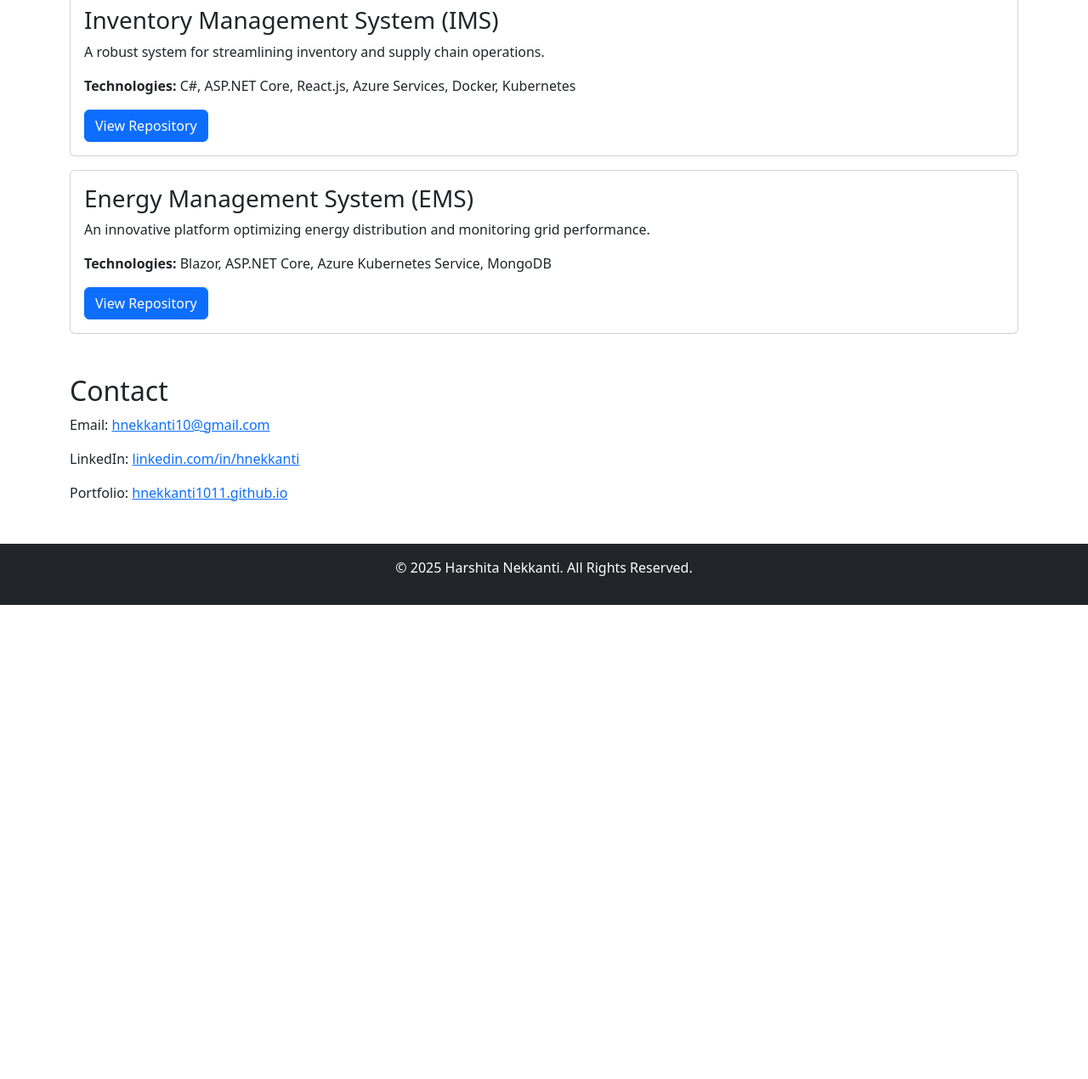
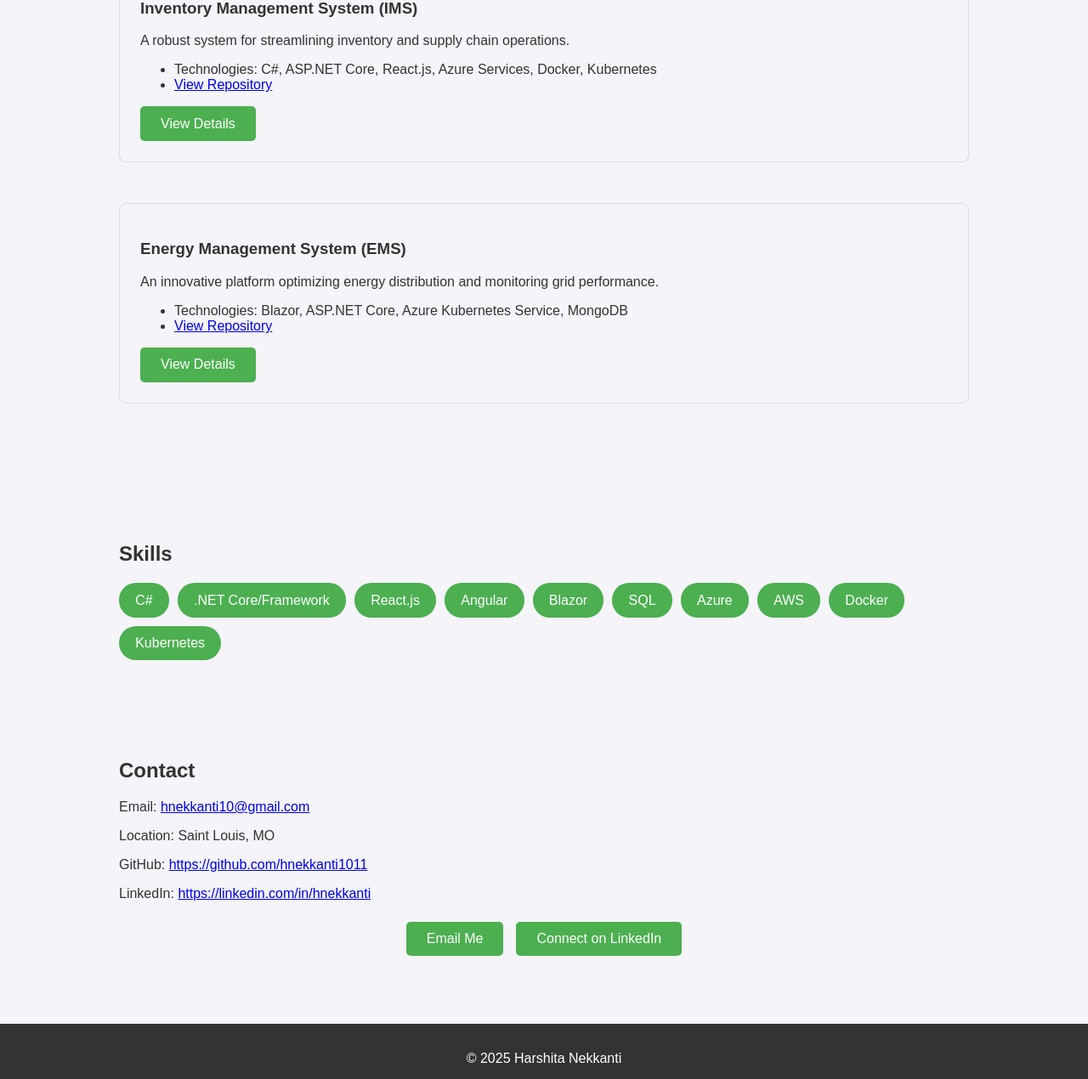
Before and after one commit to hnekkanti1011/hnekkanti1011, a plain HTML site: page index.html in a window 1280 px wide. Shown: the part 629-1899 px from the top of the page at 85% size. Before the commit the page ends 1341 px from the top, so only its background shows below. Drawn offline with nearby package versions, Linux system fonts and the light colour scheme.

Commit message:
Update index.html

```diff
--- a/index.html
+++ b/index.html
@@ -3,66 +3,202 @@
 <head>
   <meta charset="UTF-8">
   <meta name="viewport" content="width=device-width, initial-scale=1.0">
-    <title>Harshita Nekkanti - Portfolio</title>
-    <link rel="stylesheet" href="https://cdnjs.cloudflare.com/ajax/libs/bootstrap/5.3.0/css/bootstrap.min.css">
+  <title>Harshita Nekkanti Portfolio</title>
+  <style>
+    body {
+      font-family: Arial, sans-serif;
+      margin: 0;
+      padding: 0;
+      background-color: #f4f4f9;
+      color: #333;
+    }
+    header {
+      background-color: #4CAF50;
+      color: white;
+      padding: 2rem 0;
+      text-align: center;
+      position: sticky;
+      top: 0;
+      z-index: 1000;
+    }
+    nav {
+      text-align: center;
+      margin: 1rem 0;
+    }
+    nav a {
+      color: white;
+      text-decoration: none;
+      margin: 0 1rem;
+      font-weight: bold;
+      padding: 0.5rem 1rem;
+      border-radius: 5px;
+      background-color: #333;
+      transition: background-color 0.3s ease;
+    }
+    nav a:hover {
+      background-color: #4CAF50;
+    }
+    section {
+      padding: 3rem 2rem;
+      max-width: 1000px;
+      margin: auto;
+    }
+    .project {
+      margin-bottom: 3rem;
+      border: 1px solid #ddd;
+      padding: 1.5rem;
+      border-radius: 8px;
+      transition: transform 0.3s ease, box-shadow 0.3s ease;
+    }
+    .project:hover {
+      transform: translateY(-5px);
+      box-shadow: 0 8px 16px rgba(0, 0, 0, 0.1);
+    }
+    button {
+      background-color: #4CAF50;
+      color: white;
+      border: none;
+      padding: 0.7rem 1.5rem;
+      border-radius: 5px;
+      cursor: pointer;
+      font-size: 1rem;
+      transition: background-color 0.3s ease;
+    }
+    button:hover {
+      background-color: #333;
+    }
+    footer {
+      text-align: center;
+      padding: 1rem;
+      background-color: #333;
+      color: white;
+      margin-top: 2rem;
+    }
+    .skills {
+      display: flex;
+      flex-wrap: wrap;
+      gap: 10px;
+    }
+    .skill {
+      background-color: #4CAF50;
+      color: white;
+      padding: 0.7rem 1.2rem;
+      border-radius: 20px;
+      font-size: 1rem;
+    }
+    .back-to-top {
+      position: fixed;
+      bottom: 30px;
+      right: 30px;
+      background-color: #4CAF50;
+      color: white;
+      border: none;
+      padding: 0.7rem 1.2rem;
+      border-radius: 50%;
+      font-size: 1.2rem;
+      cursor: pointer;
+      box-shadow: 0 8px 16px rgba(0, 0, 0, 0.2);
+      display: none;
+    }
+    .back-to-top:hover {
+      background-color: #333;
+    }
+    .contact-buttons {
+      display: flex;
+      justify-content: center;
+      gap: 15px;
+      margin-top: 1.5rem;
+    }
+    .contact-buttons a {
+      text-decoration: none;
+    }
+  </style>
 </head>
 <body>
-    <header class="bg-dark text-white text-center py-4">
+  <header>
     <h1>Harshita Nekkanti</h1>
     <p>Full Stack .NET Developer | Cloud Enthusiast | Agile Practitioner</p>
+    <nav>
+      <a href="#about">About Me</a>
+      <a href="#projects">Projects</a>
+      <a href="#skills">Skills</a>
+      <a href="#contact">Contact</a>
+    </nav>
   </header>
-
-    <main class="container my-5">
-        <section id="about" class="mb-5">
+  <section id="about">
     <h2>About Me</h2>
     <p>
-               I am a skilled Full Stack .NET Developer with over 8 years of experience in building scalable, secure, and user-focused applications. Proficient in technologies like ASP.NET Core, React.js, Blazor, and Entity Framework Core, I specialize in developing robust APIs, microservices, and responsive front-end solutions. With expertise in Azure and AWS, I create cloud-native applications that drive business success.
+      I'm a Full Stack Developer with over 8 years of experience building scalable, secure software solutions across industries.
+      I specialize in designing robust APIs, developing dynamic front-end applications, and implementing cloud-first architectures.
     </p>
+    <button onclick="alert('Thank you for visiting my portfolio!')">Learn More</button>
   </section>
-
-        <section id="skills" class="mb-5">
-            <h2>Skills</h2>
+  <section id="projects">
+    <h2>Projects</h2>
+    <div class="project">
+      <h3>Inventory Management System (IMS)</h3>
+      <p>A robust system for streamlining inventory and supply chain operations.</p>
       <ul>
-                <li><strong>Programming Languages:</strong> C#, JavaScript (ES6+), TypeScript, SQL, HTML5, CSS3</li>
-                <li><strong>Frameworks & Technologies:</strong> .NET Core/Framework, ASP.NET MVC, Blazor, React.js, Angular, Entity Framework Core, Dapper</li>
-                <li><strong>Cloud & DevOps:</strong> Microsoft Azure, AWS, Azure DevOps, GitHub Actions, Jenkins, Docker, Kubernetes</li>
-                <li><strong>Databases:</strong> SQL Server, MySQL, PostgreSQL, MongoDB, Oracle</li>
-                <li><strong>Messaging & Event Streaming:</strong> RabbitMQ, Azure Service Bus, Apache Kafka, SignalR</li>
+        <li>Technologies: C#, ASP.NET Core, React.js, Azure Services, Docker, Kubernetes</li>
+        <li><a href="https://github.com/hnekkanti1011/IMS" target="_blank">View Repository</a></li>
       </ul>
-        </section>
-
-        <section id="projects" class="mb-5">
-            <h2>Featured Projects</h2>
-            <div class="card mb-3">
-                <div class="card-body">
-                    <h3 class="card-title">Inventory Management System (IMS)</h3>
-                    <p class="card-text">A robust system for streamlining inventory and supply chain operations.</p>
-                    <p><strong>Technologies:</strong> C#, ASP.NET Core, React.js, Azure Services, Docker, Kubernetes</p>
-                    <a href="https://github.com/hnekkanti1011/IMS" class="btn btn-primary">View Repository</a>
+      <button onclick="window.open('https://github.com/hnekkanti1011/IMS', '_blank')">View Details</button>
     </div>
-            </div>
-            <div class="card mb-3">
-                <div class="card-body">
-                    <h3 class="card-title">Energy Management System (EMS)</h3>
-                    <p class="card-text">An innovative platform optimizing energy distribution and monitoring grid performance.</p>
-                    <p><strong>Technologies:</strong> Blazor, ASP.NET Core, Azure Kubernetes Service, MongoDB</p>
-                    <a href="https://github.com/hnekkanti1011/EMS" class="btn btn-primary">View Repository</a>
-                </div>
+    <div class="project">
+      <h3>Energy Management System (EMS)</h3>
+      <p>An innovative platform optimizing energy distribution and monitoring grid performance.</p>
+      <ul>
+        <li>Technologies: Blazor, ASP.NET Core, Azure Kubernetes Service, MongoDB</li>
+        <li><a href="https://github.com/hnekkanti1011/EMS" target="_blank">View Repository</a></li>
+      </ul>
+      <button onclick="window.open('https://github.com/hnekkanti1011/EMS', '_blank')">View Details</button>
     </div>
   </section>
-
-        <section id="contact" class="mb-5">
+  <section id="skills">
+    <h2>Skills</h2>
+    <div class="skills">
+      <span class="skill">C#</span>
+      <span class="skill">.NET Core/Framework</span>
+      <span class="skill">React.js</span>
+      <span class="skill">Angular</span>
+      <span class="skill">Blazor</span>
+      <span class="skill">SQL</span>
+      <span class="skill">Azure</span>
+      <span class="skill">AWS</span>
+      <span class="skill">Docker</span>
+      <span class="skill">Kubernetes</span>
+    </div>
+  </section>
+  <section id="contact">
     <h2>Contact</h2>
     <p>Email: <a href="mailto:hnekkanti10@gmail.com">hnekkanti10@gmail.com</a></p>
-            <p>LinkedIn: <a href="https://linkedin.com/in/hnekkanti" target="_blank">linkedin.com/in/hnekkanti</a></p>
-            <p>Portfolio: <a href="https://hnekkanti1011.github.io/" target="_blank">hnekkanti1011.github.io</a></p>
+    <p>Location: Saint Louis, MO</p>
+    <p>GitHub: <a href="https://github.com/hnekkanti1011" target="_blank">https://github.com/hnekkanti1011</a></p>
+    <p>LinkedIn: <a href="https://linkedin.com/in/hnekkanti" target="_blank">https://linkedin.com/in/hnekkanti</a></p>
+    <div class="contact-buttons">
+      <a href="mailto:hnekkanti10@gmail.com"><button>Email Me</button></a>
+      <a href="https://linkedin.com/in/hnekkanti" target="_blank"><button>Connect on LinkedIn</button></a>
+    </div>
   </section>
-    </main>
+  <footer>
+    <p>&copy; 2025 Harshita Nekkanti</p>
+  </footer>
+  <button class="back-to-top" onclick="scrollToTop()">↑</button>
+  <script>
+    // Show "Back to Top" button when scrolling
+    const backToTopButton = document.querySelector('.back-to-top');
+    window.addEventListener('scroll', () => {
+      if (window.scrollY > 300) {
+        backToTopButton.style.display = 'block';
+      } else {
+        backToTopButton.style.display = 'none';
+      }
+    });
 
-    <footer class="bg-dark text-white text-center py-3">
-        <p>&copy; 2025 Harshita Nekkanti. All Rights Reserved.</p>
-    </footer>
-
-    <script src="https://cdnjs.cloudflare.com/ajax/libs/bootstrap/5.3.0/js/bootstrap.bundle.min.js"></script>
+    // Smooth scroll to top
+    function scrollToTop() {
+      window.scrollTo({ top: 0, behavior: 'smooth' });
+    }
+  </script>
 </body>
 </html>
```
Lines whose indentation alone changed are shown as unchanged.
